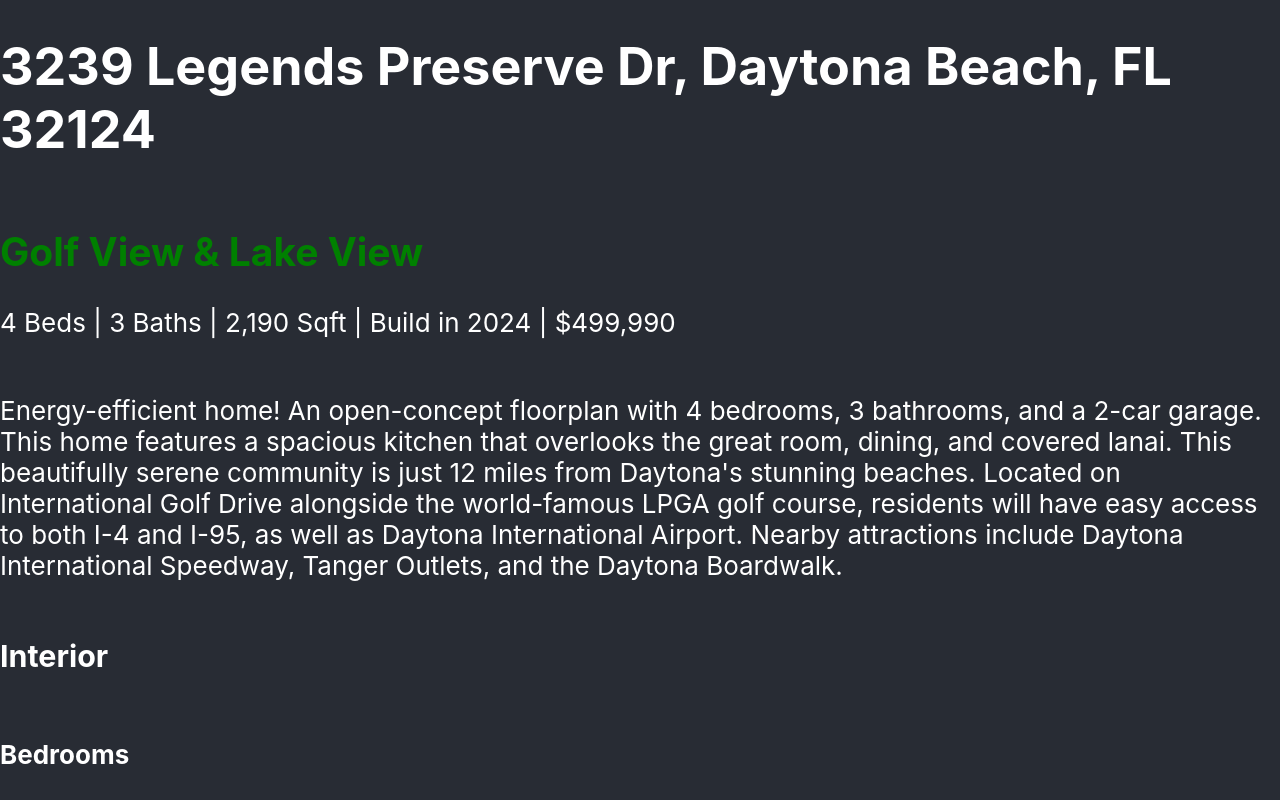
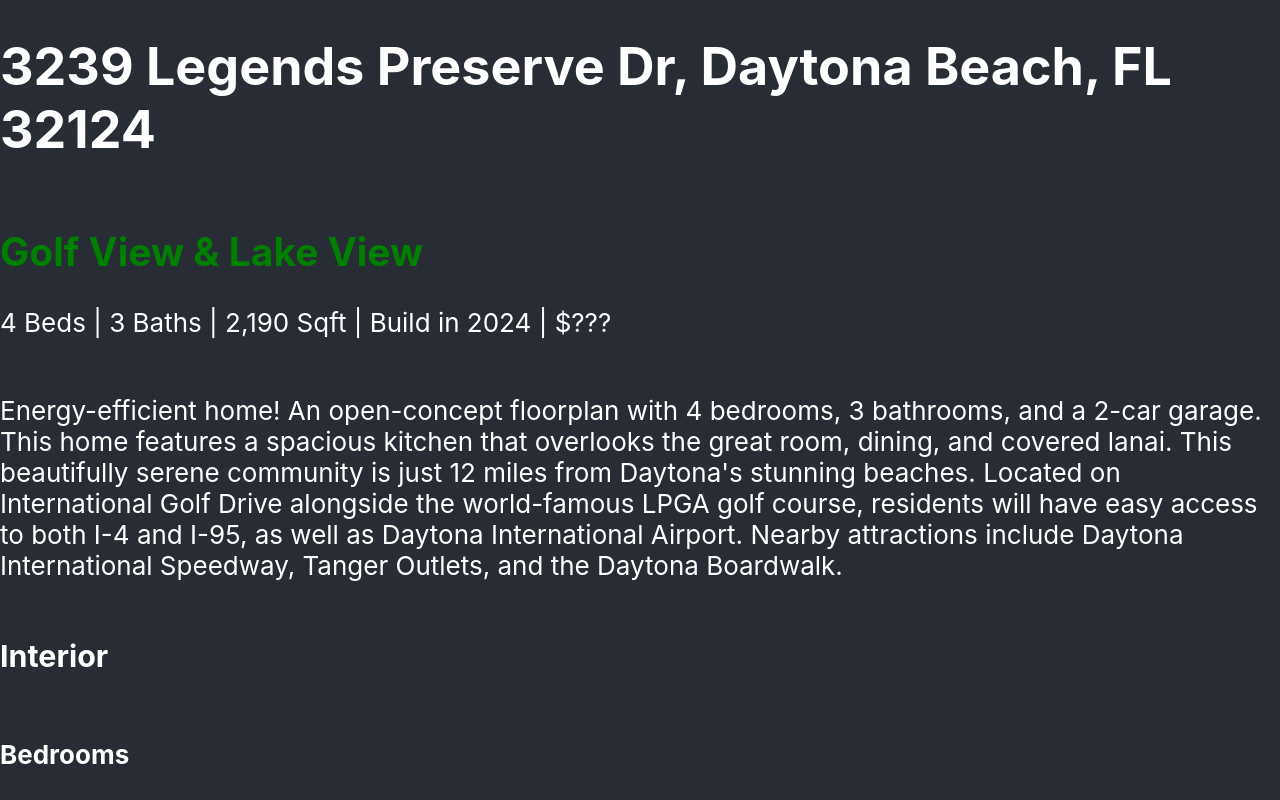
Before and after one commit to xinxiqin/lpga_3239, a React (Create React App) app: page / in a window 1280 px wide. Shown: the top 800 px of the page. Built offline with nearby package versions, Linux system fonts and the light colour scheme.

Commit message:
change amount to unknown

```diff
--- a/src/App.jsx
+++ b/src/App.jsx
@@ -8,7 +8,7 @@
         <h2 style={{ color: 'green' }}>
           Golf View & Lake View
         </h2>
-        4 Beds | 3 Baths | 2,190 Sqft | Build in 2024 | $499,990
+        4 Beds | 3 Baths | 2,190 Sqft | Build in 2024 | $???
         <br />
         <br />
 
```
